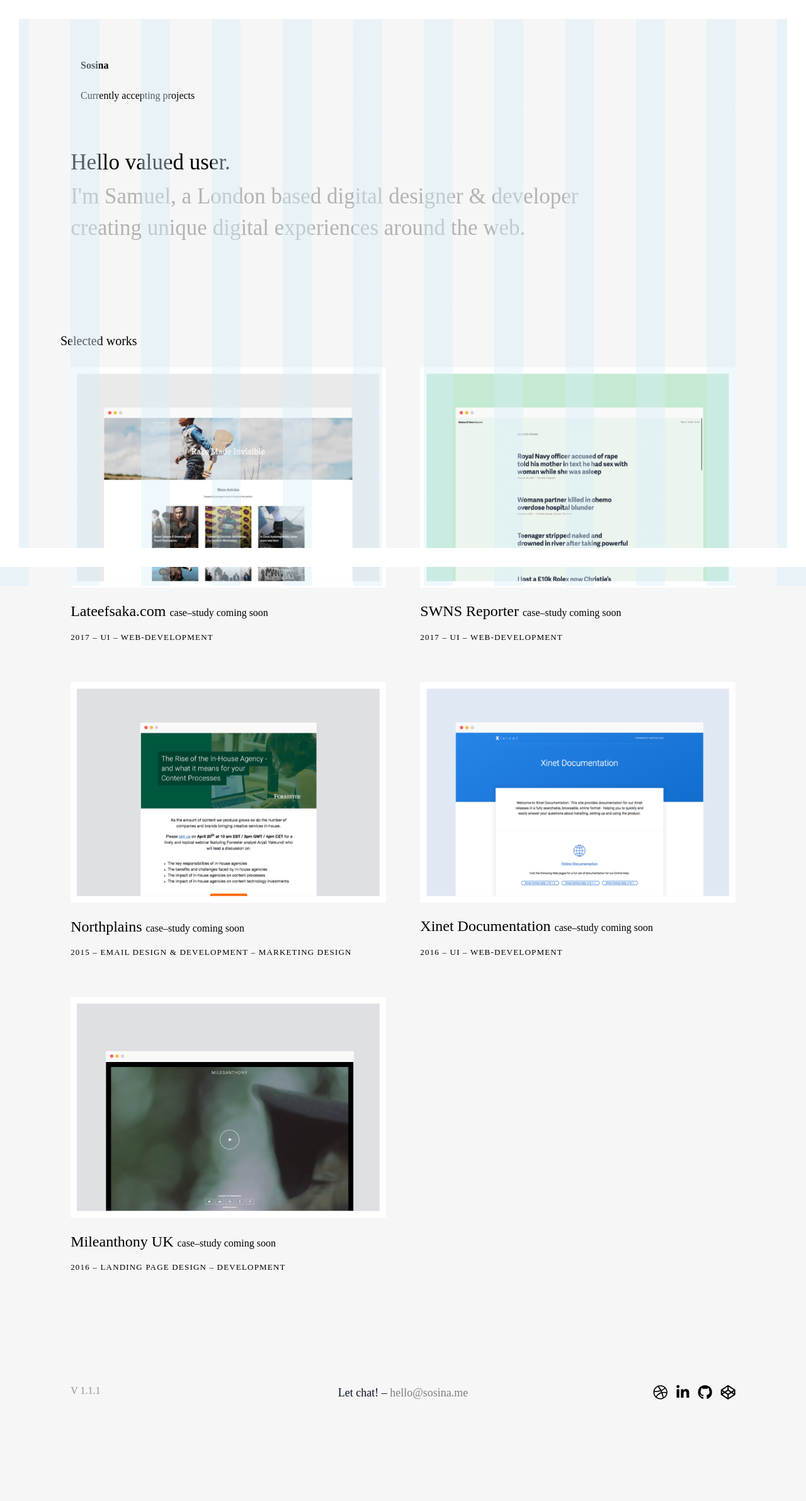
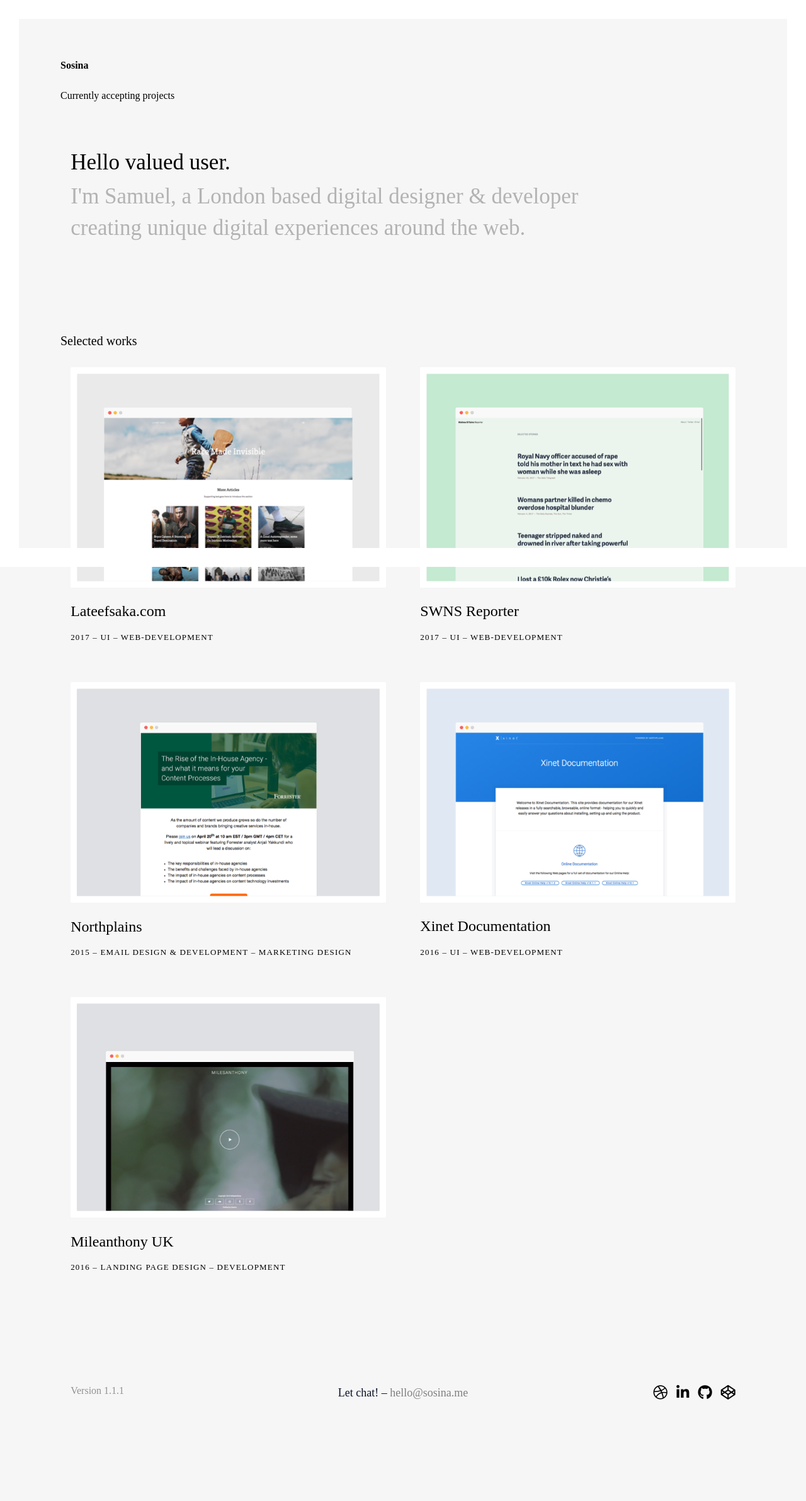
Before and after one commit to ssosina/sosina.me, a Jekyll site: the page built from index.html, in a window 1280 px wide. Shown: the whole page at 63% size. Built offline with Jekyll 4.4.1, drawn with Linux system fonts in a browser that asks for light colours; nearby versions of some CDN libraries; library files that are not in the unit come from our copies; Markdown is read by kramdown in place of the engine named in the settings.

Commit message:
Style updates

```diff
--- a/_includes/footer.html
+++ b/_includes/footer.html
@@ -2,7 +2,7 @@
       <footer>
         <div class="footer__container">
           <div class="footer__content">
-            <p class="footer__version">V 1.1.1</p>
+            <p class="footer__version">Version 1.1.1</p>
 
             <p class="footer__copyright">Let chat! – <a href="ssosina@me.com">hello@sosina.me</a></p>
 
--- a/_includes/projects.html
+++ b/_includes/projects.html
@@ -13,7 +13,7 @@
     </a>
 
     <div class="project__summary">
-      <h2 class="project__title">{{ project.name }} <span>case–study coming soon</span> </h2>
+      <h2 class="project__title">{{ project.name }}</h2>
       <p class="project__info">{{ project.year }} – {{ project.role }}</p>
     </div>
 
--- a/_scss/1-tools/_grid-settings.scss
+++ b/_scss/1-tools/_grid-settings.scss
@@ -1,6 +1,6 @@
 @import 'neat/neat-helpers';
 
-$visual-grid: true !global;
+$visual-grid: false !global;
 $visual-grid-color: #d5eefb !global;
 $visual-grid-index: front !global;
 
--- a/_scss/3-modules/_footer.scss
+++ b/_scss/3-modules/_footer.scss
@@ -1,4 +1,5 @@
 footer{
+	@include outer-container();
 	height: 200px;
     text-align: center;
     color: #909292;
@@ -47,13 +48,11 @@
 	.footer__container{
 		@include span-columns(10);
 		@include shift(1);
-
 	}
 
 	.footer__version{
 		@include span-columns(3 of 10);
 		text-align: left;
-
 	}
 
 	.footer__copyright{
@@ -80,7 +79,6 @@
 	.footer__version{
 		@include span-columns(3 of 12);
 		text-align: left;
-
 	}
 
 	.footer__copyright{
@@ -94,4 +92,6 @@
 		text-align: right;
 
 	}
+
+
 }
--- a/_scss/3-modules/_header.scss
+++ b/_scss/3-modules/_header.scss
@@ -5,10 +5,11 @@
     justify-content: space-around;
     height: 200px;
     margin-top: 30px;
+    @include outer-container();
 }
 
 .header__container{
-	width: 80%;
+	width: 85%;
 	height: 70px;
 	margin: 0 auto;
 	align-self: center;
@@ -49,6 +50,7 @@
 	.header__container{
 		@include span-columns(12);
 		height: 25px;
+
 		//border: 1px solid black;
 	}
 
--- a/_scss/3-modules/_hero.scss
+++ b/_scss/3-modules/_hero.scss
@@ -54,5 +54,8 @@
 }
 
 @include media ($large-desktop){
-
+	.hero__container{
+		//@include span-columns(8 of 12);
+		@include shift(0);
+	}
 }
--- a/css/main.css
+++ b/css/main.css
@@ -4,33 +4,6 @@
 
 *, *::after, *::before {
   box-sizing: inherit; }
-
-body:before {
-  background-image: linear-gradient(to left, transparent 0, #d5eefb 0, #d5eefb 7.56914%, transparent 7.56914%, transparent 18.48617%, #d5eefb 18.48617%, #d5eefb 26.05531%, transparent 26.05531%, transparent 36.97234%, #d5eefb 36.97234%, #d5eefb 44.54148%, transparent 44.54148%, transparent 55.45852%, #d5eefb 55.45852%, #d5eefb 63.02766%, transparent 63.02766%, transparent 73.94469%, #d5eefb 73.94469%, #d5eefb 81.51383%, transparent 81.51383%, transparent 92.43086%, #d5eefb 92.43086%, #d5eefb 100%, transparent 100%);
-  content: "";
-  display: inline-block;
-  height: 100%;
-  left: 0;
-  margin: 0 auto;
-  max-width: 1400px;
-  opacity: 0.4;
-  pointer-events: none;
-  position: fixed;
-  right: 0;
-  width: 100%;
-  z-index: 9999; }
-  @media screen and (min-width: 25em) {
-    body:before {
-      background-image: linear-gradient(to left, transparent 0, #d5eefb 0, #d5eefb 7.56914%, transparent 7.56914%, transparent 18.48617%, #d5eefb 18.48617%, #d5eefb 26.05531%, transparent 26.05531%, transparent 36.97234%, #d5eefb 36.97234%, #d5eefb 44.54148%, transparent 44.54148%, transparent 55.45852%, #d5eefb 55.45852%, #d5eefb 63.02766%, transparent 63.02766%, transparent 73.94469%, #d5eefb 73.94469%, #d5eefb 81.51383%, transparent 81.51383%, transparent 92.43086%, #d5eefb 92.43086%, #d5eefb 100%, transparent 100%); } }
-  @media screen and (min-width: 48em) {
-    body:before {
-      background-image: linear-gradient(to left, transparent 0, #d5eefb 0, #d5eefb 3.58868%, transparent 3.58868%, transparent 8.76467%, #d5eefb 8.76467%, #d5eefb 12.35335%, transparent 12.35335%, transparent 17.52933%, #d5eefb 17.52933%, #d5eefb 21.11801%, transparent 21.11801%, transparent 26.294%, #d5eefb 26.294%, #d5eefb 29.88268%, transparent 29.88268%, transparent 35.05866%, #d5eefb 35.05866%, #d5eefb 38.64734%, transparent 38.64734%, transparent 43.82333%, #d5eefb 43.82333%, #d5eefb 47.41201%, transparent 47.41201%, transparent 52.58799%, #d5eefb 52.58799%, #d5eefb 56.17667%, transparent 56.17667%, transparent 61.35266%, #d5eefb 61.35266%, #d5eefb 64.94134%, transparent 64.94134%, transparent 70.11732%, #d5eefb 70.11732%, #d5eefb 73.706%, transparent 73.706%, transparent 78.88199%, #d5eefb 78.88199%, #d5eefb 82.47067%, transparent 82.47067%, transparent 87.64665%, #d5eefb 87.64665%, #d5eefb 91.23533%, transparent 91.23533%, transparent 96.41132%, #d5eefb 96.41132%, #d5eefb 100%, transparent 100%); } }
-  @media screen and (min-width: 60em) {
-    body:before {
-      background-image: linear-gradient(to left, transparent 0, #d5eefb 0, #d5eefb 3.58868%, transparent 3.58868%, transparent 8.76467%, #d5eefb 8.76467%, #d5eefb 12.35335%, transparent 12.35335%, transparent 17.52933%, #d5eefb 17.52933%, #d5eefb 21.11801%, transparent 21.11801%, transparent 26.294%, #d5eefb 26.294%, #d5eefb 29.88268%, transparent 29.88268%, transparent 35.05866%, #d5eefb 35.05866%, #d5eefb 38.64734%, transparent 38.64734%, transparent 43.82333%, #d5eefb 43.82333%, #d5eefb 47.41201%, transparent 47.41201%, transparent 52.58799%, #d5eefb 52.58799%, #d5eefb 56.17667%, transparent 56.17667%, transparent 61.35266%, #d5eefb 61.35266%, #d5eefb 64.94134%, transparent 64.94134%, transparent 70.11732%, #d5eefb 70.11732%, #d5eefb 73.706%, transparent 73.706%, transparent 78.88199%, #d5eefb 78.88199%, #d5eefb 82.47067%, transparent 82.47067%, transparent 87.64665%, #d5eefb 87.64665%, #d5eefb 91.23533%, transparent 91.23533%, transparent 96.41132%, #d5eefb 96.41132%, #d5eefb 100%, transparent 100%); } }
-  @media screen and (min-width: 106.25em) {
-    body:before {
-      background-image: linear-gradient(to left, transparent 0, #d5eefb 0, #d5eefb 3.58868%, transparent 3.58868%, transparent 8.76467%, #d5eefb 8.76467%, #d5eefb 12.35335%, transparent 12.35335%, transparent 17.52933%, #d5eefb 17.52933%, #d5eefb 21.11801%, transparent 21.11801%, transparent 26.294%, #d5eefb 26.294%, #d5eefb 29.88268%, transparent 29.88268%, transparent 35.05866%, #d5eefb 35.05866%, #d5eefb 38.64734%, transparent 38.64734%, transparent 43.82333%, #d5eefb 43.82333%, #d5eefb 47.41201%, transparent 47.41201%, transparent 52.58799%, #d5eefb 52.58799%, #d5eefb 56.17667%, transparent 56.17667%, transparent 61.35266%, #d5eefb 61.35266%, #d5eefb 64.94134%, transparent 64.94134%, transparent 70.11732%, #d5eefb 70.11732%, #d5eefb 73.706%, transparent 73.706%, transparent 78.88199%, #d5eefb 78.88199%, #d5eefb 82.47067%, transparent 82.47067%, transparent 87.64665%, #d5eefb 87.64665%, #d5eefb 91.23533%, transparent 91.23533%, transparent 96.41132%, #d5eefb 96.41132%, #d5eefb 100%, transparent 100%); } }
 
 a {
   text-decoration: none;
@@ -172,10 +145,17 @@
   -ms-flex-pack: distribute;
       justify-content: space-around;
   height: 200px;
-  margin-top: 30px; }
+  margin-top: 30px;
+  max-width: 1400px;
+  margin-left: auto;
+  margin-right: auto; }
+  header::after {
+    clear: both;
+    content: "";
+    display: table; }
 
 .header__container {
-  width: 80%;
+  width: 85%;
   height: 70px;
   margin: 0 auto;
   -ms-flex-item-align: center;
@@ -239,9 +219,16 @@
       display: inline-block; } }
 
 footer {
+  max-width: 1400px;
+  margin-left: auto;
+  margin-right: auto;
   height: 200px;
   text-align: center;
   color: #909292; }
+  footer::after {
+    clear: both;
+    content: "";
+    display: table; }
 
 .footer__container {
   display: -ms-flexbox;
@@ -392,6 +379,10 @@
     font-weight: 100;
     font-size: 2.1875em;
     line-height: 50px; } }
+
+@media screen and (min-width: 106.25em) {
+  .hero__container {
+    margin-left: 0%; } }
 
 .project {
   width: 85%;
```
Also changed, not shown: README.md.
